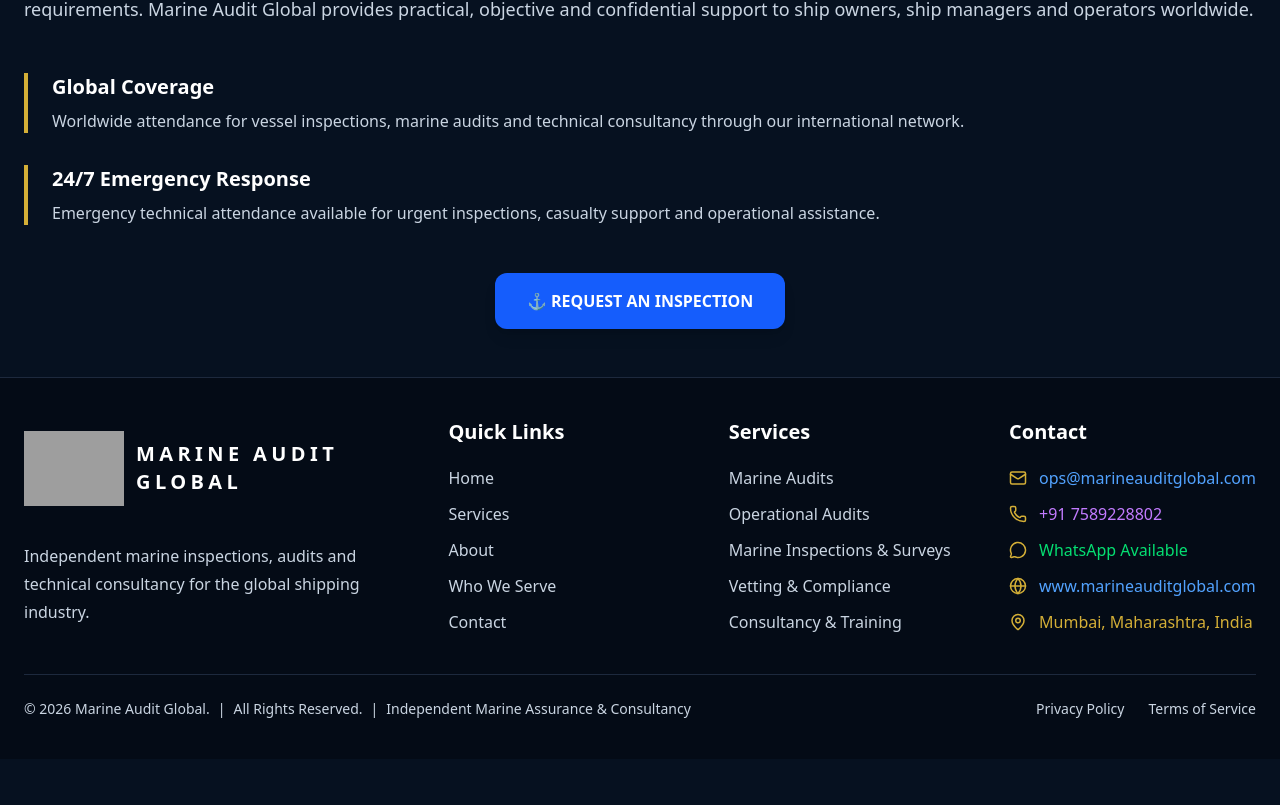
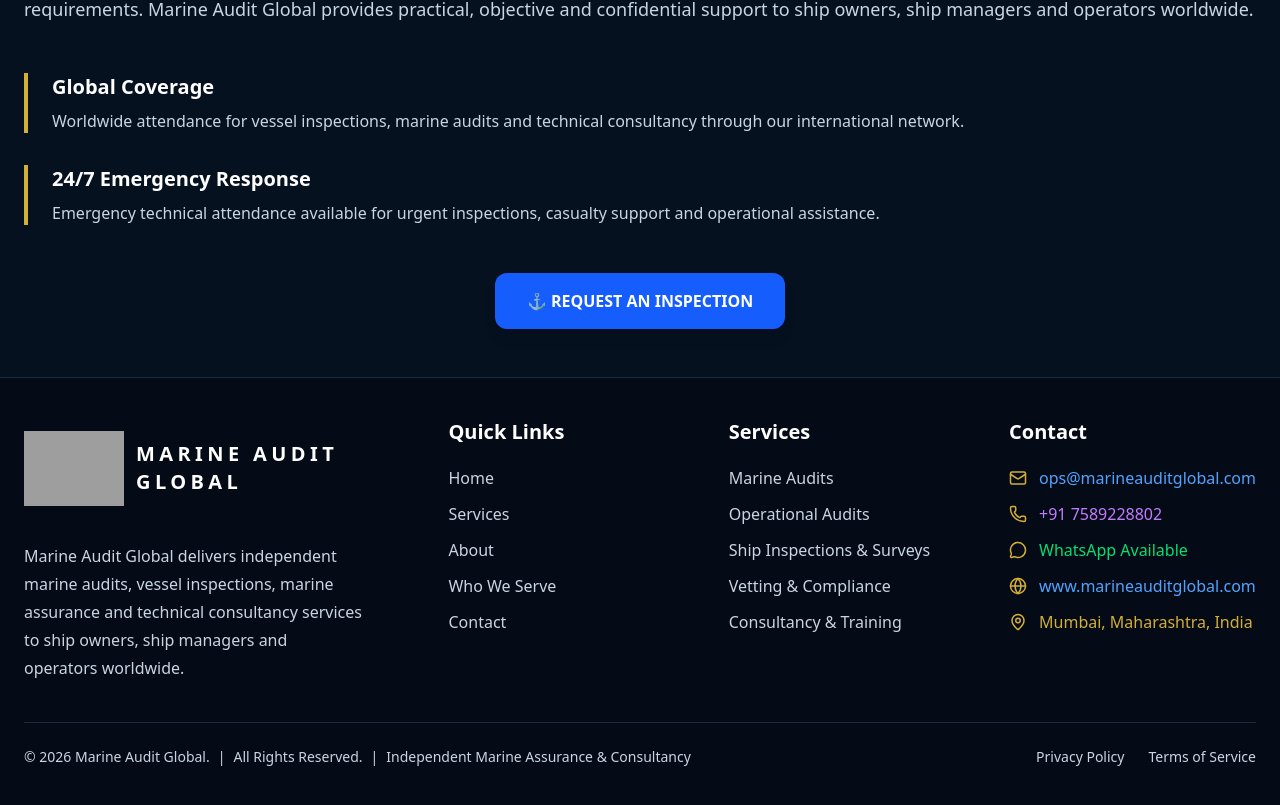
Before and after one commit to harjeetsinghsandhu3/marine-audit-global, a Next.js app: page / in a window 1280 px wide. Shown: the part 4233-5038 px from the top of the page. Before the commit the page ends 4992 px from the top, so only its background shows below. Built offline with nearby package versions, Linux system fonts and the light colour scheme; grey boxes are pictures that could not be loaded.

Commit message:
Complete homepage SEO optimization and content refinement

```diff
--- a/src/app/page.js
+++ b/src/app/page.js
@@ -1231,19 +1231,20 @@
         <option value="" disabled>Select Type of Inspection</option>
         <option>Internal Audit (ISM / ISPS / MLC)</option>
         <option>TMSA Core Audits (Nav, Engine, Cargo, Bunker, Enviro, Mooring)</option>
-        <option>SIRE 2.0 InspectionPreparation</option>
+        <option>SIRE 2.0 Inspection Preparation</option>
         <option>CDI Inspection Preparation</option>
         <option>RightShip Inspection Preparation</option>
-        <option>Onboard Training</option>
+        <option>Onboard Training (OBT)</option>
         <option>Sailing Navigation Audit</option>
         <option>Sailing Engineering Audit</option>
         <option>Environmental Compliance Audit</option>
-        <option>Cargo & Mooring Audit</option>
+        <option>Cargo & Mooring Audits</option>
         <option>Bunker Audit</option>
         <option>Accident / Incident Investigation</option>
         <option>Vessel Pre-Purchase Inspection</option>
         <option>Vessel Take Over</option>
-        <option>SMS Implementation</option>
+        <option>SMS, PMS & SSP Implementation</option>
+        <option>Remote Audits</option>
         <option>Other</option>
       </select>
 
@@ -1641,7 +1642,7 @@
               </div>
 
               <p className="text-slate-300 leading-7 max-w-[340px]">
-                Independent marine inspections, audits and technical consultancy for the global shipping industry.
+                Marine Audit Global delivers independent marine audits, vessel inspections, marine assurance and technical consultancy services to ship owners, ship managers and operators worldwide.
               </p>
             </div>
 
@@ -1701,7 +1702,7 @@
 </li>
 
   <li className="hover:text-[#D4AF37] transition-colors cursor-default">
-  Marine Inspections & Surveys
+  Ship Inspections & Surveys
 </li>
 
   <li className="hover:text-[#D4AF37] transition-colors cursor-default">
@@ -1745,7 +1746,7 @@
     <li className="flex items-center gap-3">
   <MessageCircle size={18} className="text-[#D4AF37]" />
   <a
-    href="https://wa.me/917589228802"
+    href="https://wa.me/917589228802?text=Hello%20Marine%20Audit%20Global,%20I%20would%20like%20to%20request%20information%20regarding%20your%20marine%20assurance%20services."
     target="_blank"
     rel="noopener noreferrer"
     className="text-green-400 hover:text-[#D4AF37] transition-colors"
```
